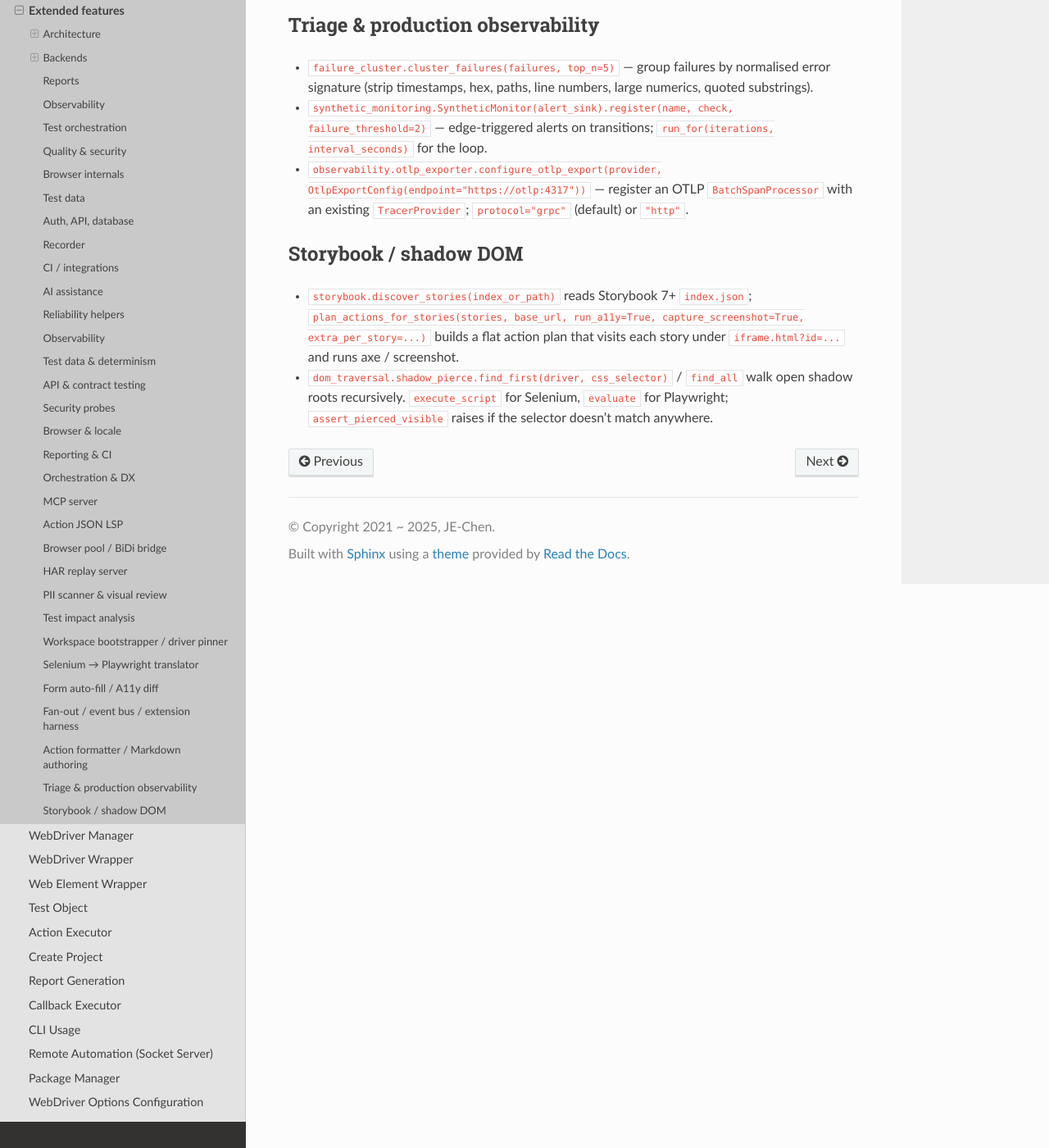
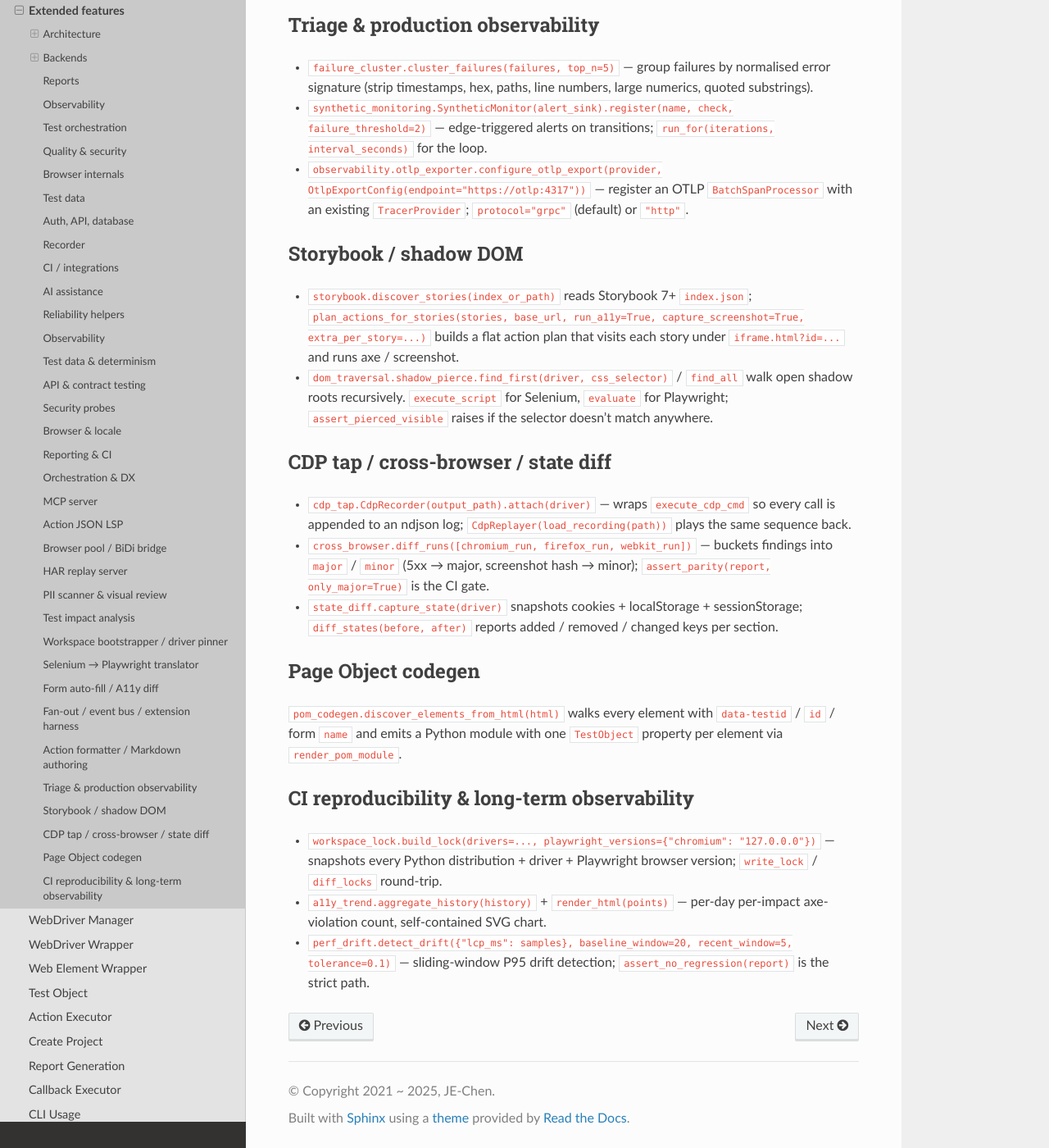
Before and after one commit to Integration-Automation/WebRunner, a Sphinx documentation site: the page built from docs/source/Eng/doc/extended_features/extended_features_doc.rst, in a window 1280 px wide and 1400 px high, scrolled down 9851 px. Shown: the whole window at 82% size. Built offline with Sphinx 7.4.7 and the Read the Docs theme 3.1.0, drawn with Linux system fonts in a browser that asks for light colours.

Commit message:
Document final wave (CDP tap / cross-browser / state diff / POM codegen / lock / a11y trend / perf drift)

```diff
--- a/docs/source/Eng/doc/extended_features/extended_features_doc.rst
+++ b/docs/source/Eng/doc/extended_features/extended_features_doc.rst
@@ -535,3 +535,36 @@ Storybook / shadow DOM
   ``find_all`` walk open shadow roots recursively. ``execute_script``
   for Selenium, ``evaluate`` for Playwright; ``assert_pierced_visible``
   raises if the selector doesn't match anywhere.
+
+CDP tap / cross-browser / state diff
+====================================
+
+* ``cdp_tap.CdpRecorder(output_path).attach(driver)`` — wraps
+  ``execute_cdp_cmd`` so every call is appended to an ndjson log;
+  ``CdpReplayer(load_recording(path))`` plays the same sequence back.
+* ``cross_browser.diff_runs([chromium_run, firefox_run, webkit_run])``
+  — buckets findings into ``major`` / ``minor`` (5xx → major,
+  screenshot hash → minor); ``assert_parity(report, only_major=True)``
+  is the CI gate.
+* ``state_diff.capture_state(driver)`` snapshots cookies +
+  localStorage + sessionStorage; ``diff_states(before, after)`` reports
+  added / removed / changed keys per section.
+
+Page Object codegen
+===================
+
+``pom_codegen.discover_elements_from_html(html)`` walks every element
+with ``data-testid`` / ``id`` / form ``name`` and emits a Python module
+with one ``TestObject`` property per element via ``render_pom_module``.
+
+CI reproducibility & long-term observability
+============================================
+
+* ``workspace_lock.build_lock(drivers=..., playwright_versions={"chromium":
+  "127.0.0.0"})`` — snapshots every Python distribution + driver +
+  Playwright browser version; ``write_lock`` / ``diff_locks`` round-trip.
+* ``a11y_trend.aggregate_history(history)`` + ``render_html(points)``
+  — per-day per-impact axe-violation count, self-contained SVG chart.
+* ``perf_drift.detect_drift({"lcp_ms": samples}, baseline_window=20,
+  recent_window=5, tolerance=0.1)`` — sliding-window P95 drift
+  detection; ``assert_no_regression(report)`` is the strict path.
```
Also changed, not shown: README.md (+21 -0 lines), docs/source/Zh/doc/extended_features/extended_features_doc.rst (+27 -0 lines).
